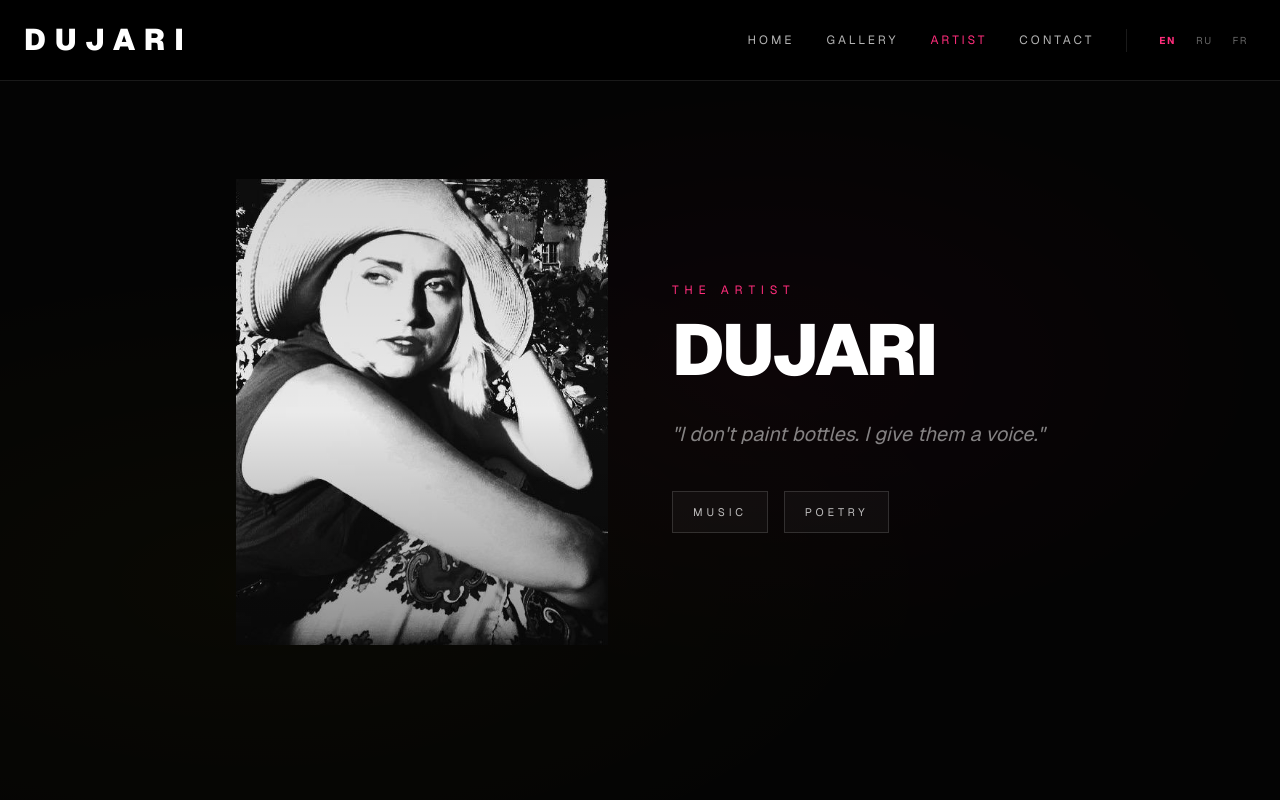
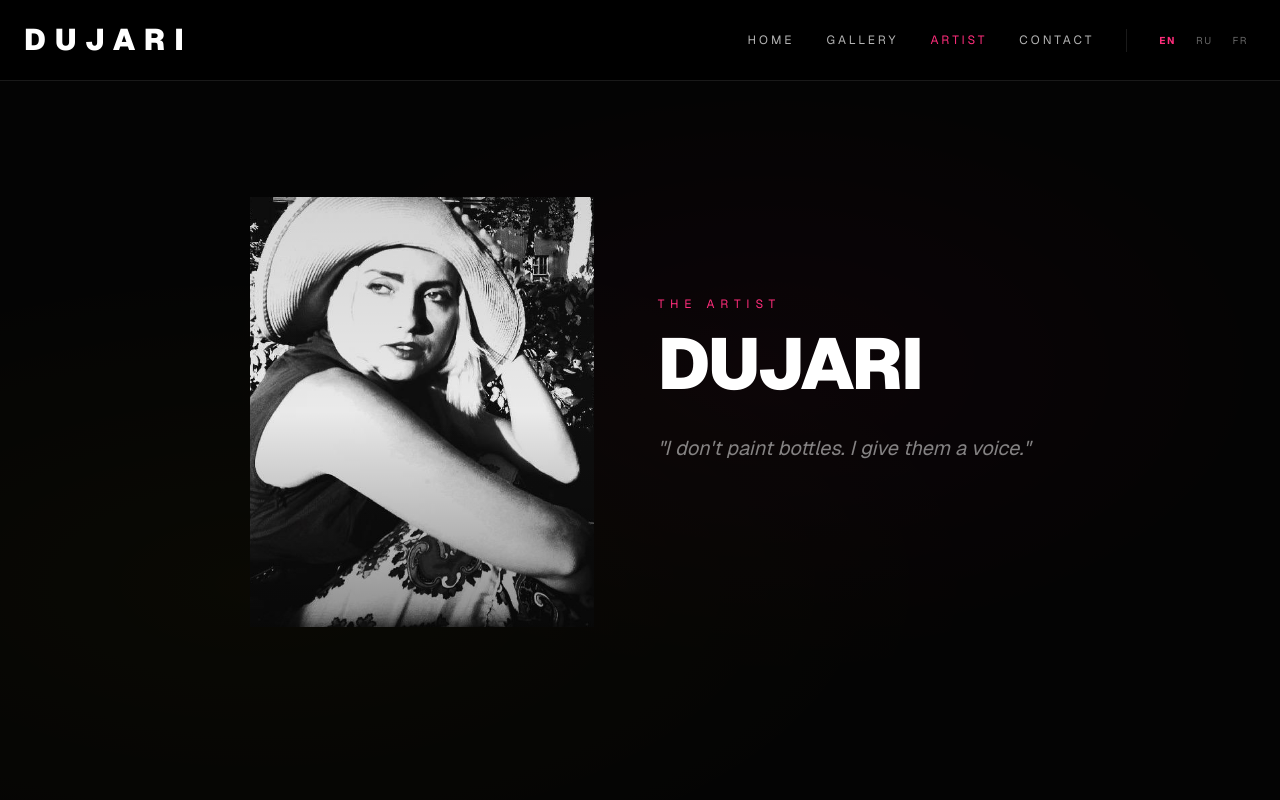
Before and after one commit to genfreemix/dujari, a Next.js app: page /artist in a window 1280 px wide. Shown: the top 800 px of the page. Built offline with nearby package versions, Linux system fonts and the light colour scheme.

Commit message:
Stabilize artist page hero layout

```diff
--- a/src/app/artist/page.tsx
+++ b/src/app/artist/page.tsx
@@ -20,8 +20,8 @@ export default function ArtistPage() {
           }}
         />
 
-        <div className="relative max-w-7xl mx-auto px-6 grid grid-cols-1 md:grid-cols-2 gap-12 md:gap-16 items-center">
-          <div className="relative aspect-[4/5] bg-neutral-900 overflow-hidden order-2 md:order-1 md:translate-y-1">
+        <div className="relative max-w-7xl mx-auto px-6 grid grid-cols-1 md:grid-cols-[minmax(0,0.96fr)_minmax(0,1.04fr)] gap-12 md:gap-16 items-center">
+          <div className="relative w-full max-w-[560px] aspect-[4/5] bg-neutral-900 overflow-hidden order-2 md:order-1 md:translate-y-1">
             <Image
               src="/artist/dujari-artist-portrait.jpg"
               alt="Portrait of Dujari"
@@ -33,25 +33,16 @@ export default function ArtistPage() {
             <div className="absolute inset-0 bg-gradient-to-t from-black/40 via-transparent to-black/10" />
           </div>
 
-          <div className="order-1 md:order-2">
+          <div className="order-1 md:order-2 md:max-w-[560px] md:min-h-[320px] flex flex-col justify-center">
             <p className="text-[#FF2D7B] text-[10px] md:text-xs tracking-[0.5em] uppercase mb-4">
               {t("artist_block.label")}
             </p>
             <h1 className="text-white text-5xl md:text-7xl font-black tracking-tight uppercase mb-8">
               DUJARI
             </h1>
-            <p className="text-white/50 text-lg md:text-xl leading-relaxed italic mb-8 md:mb-10 max-w-xl">
+            <p className="text-white/50 text-lg md:text-xl leading-relaxed italic max-w-[28rem] md:min-h-[5.5rem]">
               {t("artist.quote")}
             </p>
-
-            <div className="flex flex-wrap items-center gap-3 md:gap-4">
-              <span className="inline-flex items-center justify-center border border-white/14 bg-white/[0.03] px-5 py-3 text-[10px] md:text-[11px] tracking-[0.34em] uppercase text-white/72">
-                {t("artist.field_music_title")}
-              </span>
-              <span className="inline-flex items-center justify-center border border-white/14 bg-white/[0.03] px-5 py-3 text-[10px] md:text-[11px] tracking-[0.34em] uppercase text-white/72">
-                {t("artist.field_poetry_title")}
-              </span>
-            </div>
           </div>
         </div>
       </section>
```
